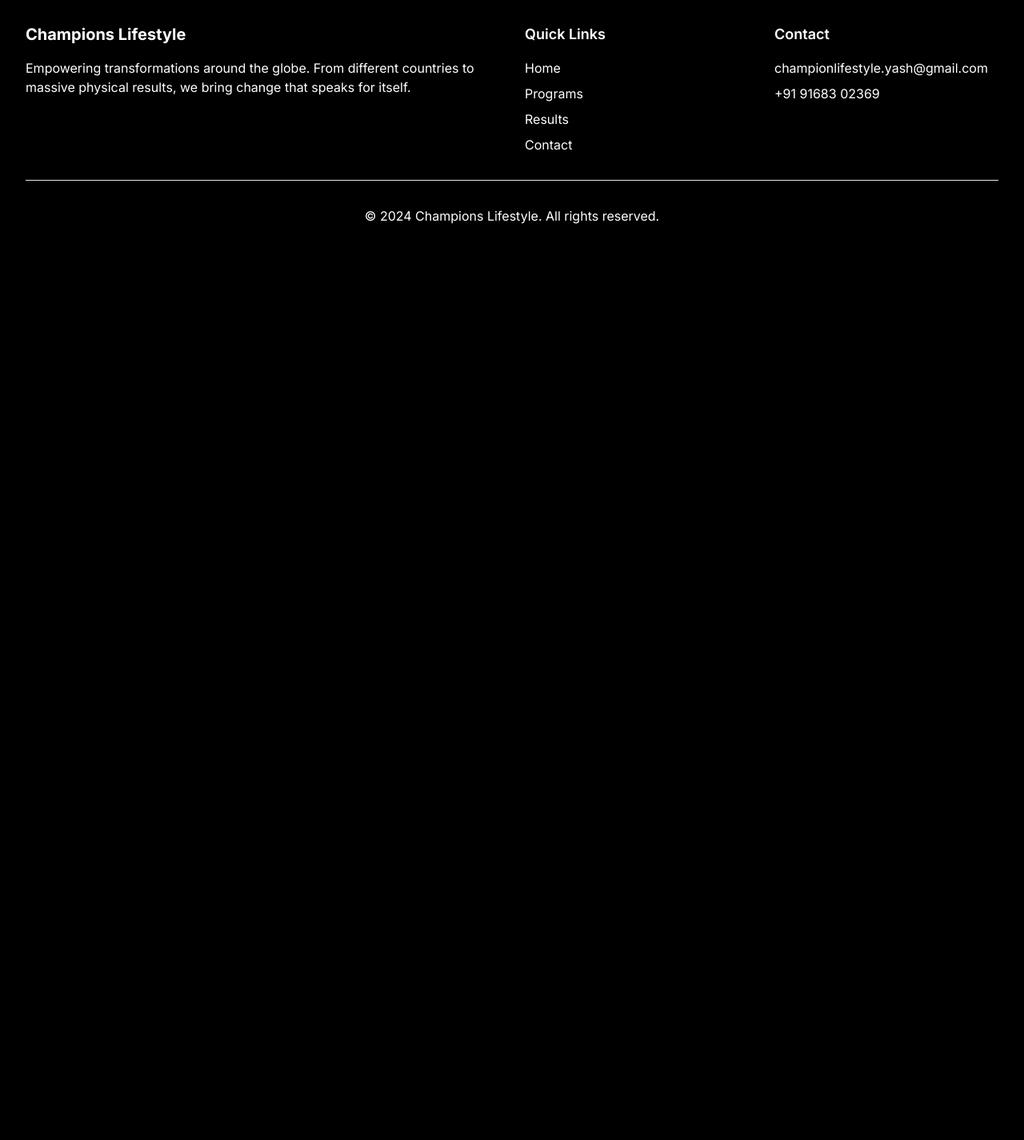
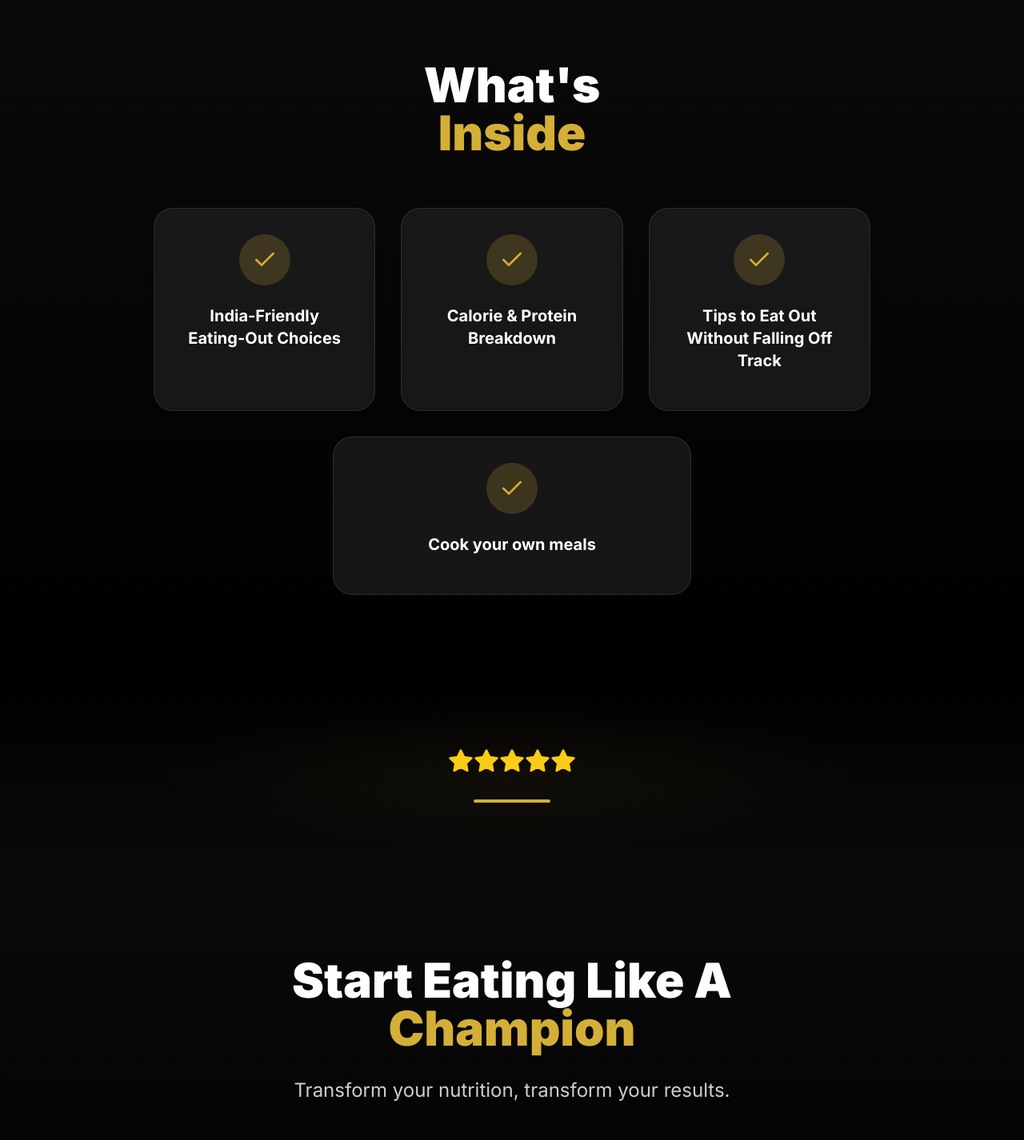
Before and after one commit to snuvaibh1/yash12, a React (Vite) app: page /recipe-ebook in a window 1280 px wide. Shown: the part 900-2326 px from the top of the page at 80% size. Before the commit the page ends 1230 px from the top, so only its background shows below. Built offline with nearby package versions, Linux system fonts and the light colour scheme.

Commit message:
Updated RecipeEbookPage.tsx

```diff
--- a/src/pages/RecipeEbookPage.tsx
+++ b/src/pages/RecipeEbookPage.tsx
@@ -70,8 +70,8 @@ const RecipeEbookPage: React.FC = () => {
                     </div>
                     <div className="w-full h-48 bg-gradient-to-br from-primary/10 to-primary/5 rounded-xl mb-4 flex items-center justify-center">
                       <img
-                        src="https://i.imgur.com/6a9kFpv.png"
-                        alt="Protein Recipe Cover"
+                        src="https://images.pexels.com/photos/1640777/pexels-photo-1640777.jpeg?auto=compress&cs=tinysrgb&w=400"
+                        alt="Healthy Meal"
                         className="w-full h-full object-cover rounded-xl"
                       />
                     </div>
@@ -101,9 +101,115 @@ const RecipeEbookPage: React.FC = () => {
         </div>
       </section>
 
-      {/* No other changes made below */}
+      <section className="py-24 bg-gradient-to-b from-charcoal to-dark">
+        <div className="max-w-7xl mx-auto px-6 lg:px-8">
+          <motion.div
+            className="text-center mb-16"
+            initial={{ opacity: 0, y: 30 }}
+            whileInView={{ opacity: 1, y: 0 }}
+            transition={{ duration: 0.8 }}
+            viewport={{ once: true }}
+          >
+            <h2 className="text-4xl md:text-6xl font-black mb-6">
+              What's
+              <br />
+              <span className="text-primary">Inside</span>
+            </h2>
+          </motion.div>
 
-      {/* Rest of your code remains 100% the same */}
+          <div className="grid grid-cols-1 md:grid-cols-3 gap-8 max-w-4xl mx-auto mb-8">
+            {features.map((feature, index) => (
+              <motion.div
+                key={feature}
+                className="text-center p-8 bg-charcoal-light/50 backdrop-blur-sm rounded-3xl border border-white/10 hover:border-primary/30 transition-all duration-500"
+                initial={{ opacity: 0, y: 50 }}
+                whileInView={{ opacity: 1, y: 0 }}
+                transition={{ duration: 0.8, delay: index * 0.2 }}
+                viewport={{ once: true }}
+                whileHover={{ scale: 1.05, y: -10 }}
+              >
+                <div className="w-16 h-16 mx-auto mb-6 bg-primary/20 rounded-full flex items-center justify-center">
+                  <Check className="w-8 h-8 text-primary" />
+                </div>
+                <h3 className="text-xl font-bold text-white mb-4">{feature}</h3>
+              </motion.div>
+            ))}
+          </div>
+
+          {/* 4th centered box */}
+          <motion.div
+            className="text-center p-8 bg-charcoal-light/50 backdrop-blur-sm rounded-3xl border border-white/10 hover:border-primary/30 transition-all duration-500 max-w-md mx-auto"
+            initial={{ opacity: 0, y: 50 }}
+            whileInView={{ opacity: 1, y: 0 }}
+            transition={{ duration: 0.8, delay: features.length * 0.2 }}
+            viewport={{ once: true }}
+            whileHover={{ scale: 1.05, y: -10 }}
+          >
+            <div className="w-16 h-16 mx-auto mb-6 bg-primary/20 rounded-full flex items-center justify-center">
+              <Check className="w-8 h-8 text-primary" />
+            </div>
+            <h3 className="text-xl font-bold text-white mb-4">Cook your own meals</h3>
+          </motion.div>
+        </div>
+      </section>
+
+      <section className="py-24 bg-gradient-to-b from-dark to-charcoal relative overflow-hidden">
+        <div className="absolute inset-0 bg-gradient-radial from-primary/5 via-transparent to-transparent" />
+        <div className="max-w-4xl mx-auto px-6 lg:px-8 text-center relative z-10">
+          <motion.div
+            initial={{ opacity: 0, y: 50 }}
+            whileInView={{ opacity: 1, y: 0 }}
+            transition={{ duration: 1 }}
+            viewport={{ once: true }}
+          >
+            <div className="mb-8">
+              <div className="flex justify-center mb-6">
+                {[...Array(5)].map((_, i) => (
+                  <Star key={i} className="w-8 h-8 text-yellow-400 fill-current" />
+                ))}
+              </div>
+            </div>
+            <motion.blockquote
+              className="text-2xl md:text-4xl font-bold text-white/90 leading-relaxed mb-8"
+              initial={{ opacity: 0, scale: 0.9 }}
+              whileInView={{ opacity: 1, scale: 1 }}
+              transition={{ duration: 0.8, delay: 0.3 }}
+              viewport={{ once: true }}
+            />
+            <div className="text-white/60 text-lg" />
+            <div className="w-24 h-1 bg-primary mx-auto rounded-full mt-8" />
+          </motion.div>
+        </div>
+      </section>
+
+      <section className="py-24 bg-gradient-to-b from-charcoal to-dark">
+        <div className="max-w-4xl mx-auto px-6 lg:px-8 text-center">
+          <motion.div
+            initial={{ opacity: 0, y: 30 }}
+            whileInView={{ opacity: 1, y: 0 }}
+            transition={{ duration: 0.8 }}
+            viewport={{ once: true }}
+          >
+            <h2 className="text-4xl md:text-6xl font-black mb-8">
+              Start Eating Like A
+              <br />
+              <span className="text-primary">Champion</span>
+            </h2>
+            <p className="text-xl md:text-2xl text-white/80 mb-12 leading-relaxed">
+              Transform your nutrition, transform your results.
+            </p>
+            <motion.button
+              className="bg-primary text-white px-12 py-6 rounded-full font-bold text-xl flex items-center space-x-3 mx-auto hover:bg-primary/90 transition-all duration-300 mb-8"
+              whileHover={{ scale: 1.05, boxShadow: '0 0 30px rgba(255, 0, 64, 0.4)' }}
+              whileTap={{ scale: 0.95 }}
+              onClick={() => window.open('https://rzp.io/rzp/9yScwCz', '_blank')}
+            >
+              <span>PRE-ORDER NOW – ₹99</span>
+              <ArrowRight className="w-6 h-6" />
+            </motion.button>
+          </motion.div>
+        </div>
+      </section>
     </motion.div>
   );
 };
```
